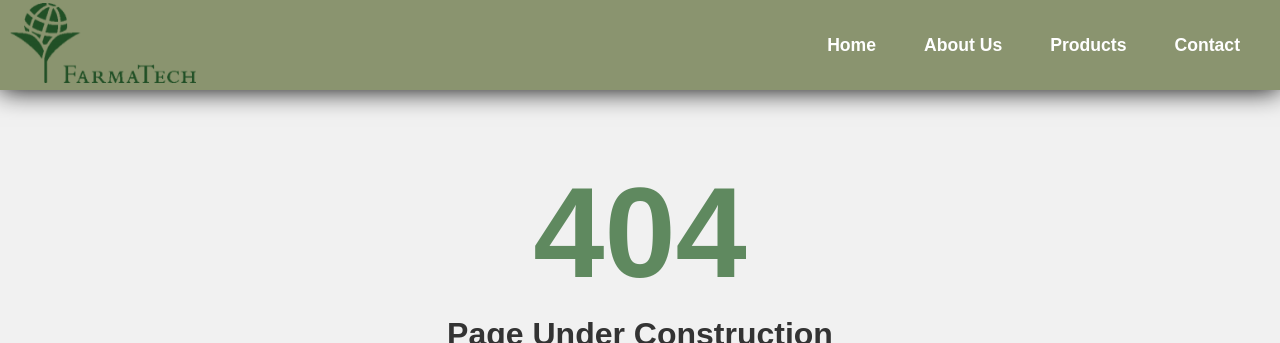
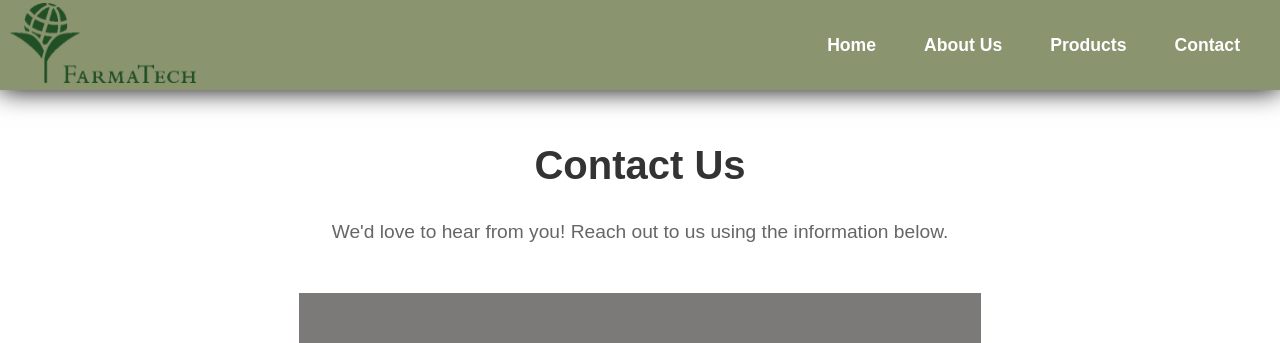
Before and after one commit to johncookmartin/ReactFarmaTech, a React (Vite) app: page /contact in a window 1280 px wide. Shown: the top 343 px of the page. Built offline with nearby package versions, Linux system fonts and the light colour scheme.

Commit message:
added contact page, cleaned up routing

```diff
--- a/src/App.jsx
+++ b/src/App.jsx
@@ -9,13 +9,15 @@ import HomePage from './pages/HomePage';
 import MainLayout from './layouts/MainLayout';
 import NotFound from './pages/NotFound';
 import AboutUs from './pages/AboutUs';
+import ContactUs from './pages/ContactUs';
 
 const App = () => {
   const router = createBrowserRouter(
     createRoutesFromElements(
       <Route path="/" element={<MainLayout />}>
         <Route index element={<HomePage />} />
-        <Route path="About" element={<AboutUs />} />
+        <Route path="about" element={<AboutUs />} />
+        <Route path="contact" element={<ContactUs />} />
         <Route path="*" element={<NotFound />} />
       </Route>
     )
--- /dev/null
+++ b/src/pages/ContactUs.jsx
@@ -0,0 +1,56 @@
+import React from 'react';
+import ContactUsFooter from '../components/ContactUsFooter';
+import './styles/contactus.css';
+
+const ContactUs = () => {
+  return (
+    <div className="contact-us-page">
+      <section className="contact-header">
+        <h1>Contact Us</h1>
+        <p>
+          We'd love to hear from you! Reach out to us using the information
+          below.
+        </p>
+      </section>
+      <section className="contact-form-section">
+        {/*
+        <h2>Send Us a Message</h2>
+        <form className="contact-form">
+          <label htmlFor="name">Name:</label>
+          <input
+            type="text"
+            id="name"
+            name="name"
+            placeholder="Your Name"
+            required
+          />
+
+          <label htmlFor="email">Email:</label>
+          <input
+            type="email"
+            id="email"
+            name="email"
+            placeholder="Your Email"
+            required
+          />
+
+          <label htmlFor="message">Message:</label>
+          <textarea
+            id="message"
+            name="message"
+            placeholder="Your Message"
+            rows="5"
+            required
+          ></textarea>
+
+          <button type="submit" className="submit-button">
+            Send Message
+          </button>
+        </form>
+        */}
+      </section>
+    </div>
+  );
+};
+
+export default ContactUs;
--- a/src/pages/HomePage.jsx
+++ b/src/pages/HomePage.jsx
@@ -5,7 +5,7 @@ import { carouselArr } from '../assets/carouselArray';
 import StoreBlock from '../components/StoreBlock';
 import threeFliesPhoto from '../assets/flies/Bactrocera_invadens_(06410591)_(6922919407).jfif';
 import productPhoto from '../assets/products/stock/FT 12.jpg';
-import resourcePhoto from '../assets/products/DSC00729.jpg';
+import contactPhoto from '../assets/products/DSC00729.jpg';
 import './styles/homepage.css';
 
 const HomePage = () => {
@@ -43,13 +43,17 @@ const HomePage = () => {
               </p>
             </div>
             <div className="quick-links-container">
-              <div to="/store" className="quick-link">
+              <div className="quick-link">
                 <img className="quick-link-image" src={productPhoto} />
-                <Link className="quick-link-caption">Products</Link>
+                <Link to="/products" className="quick-link-caption">
+                  Products
+                </Link>
               </div>
-              <div to="/resources" className="quick-link">
-                <img className="quick-link-image" src={resourcePhoto} />
-                <Link className="quick-link-caption">Resources</Link>
+              <div className="quick-link">
+                <img className="quick-link-image" src={contactPhoto} />
+                <Link to="/contact" className="quick-link-caption">
+                  Contact
+                </Link>
               </div>
             </div>
           </div>
--- /dev/null
+++ b/src/pages/styles/contactus.css
@@ -0,0 +1,58 @@
+.contact-us-page {
+   font-family: Arial, sans-serif;
+   padding: 20px;
+ }
+
+ .contact-header {
+   text-align: center;
+   margin-bottom: 30px;
+ }
+
+ .contact-header h1 {
+   font-size: 2.5rem;
+   color: #333;
+ }
+
+ .contact-header p {
+   font-size: 1.2rem;
+   color: #666;
+ }
+
+ .contact-form-section {
+   margin: 20px auto;
+   max-width: 600px;
+ }
+
+ .contact-form {
+   display: flex;
+   flex-direction: column;
+ }
+
+ .contact-form label {
+   margin-top: 10px;
+   font-weight: bold;
+ }
+
+ .contact-form input,
+ .contact-form textarea {
+   margin-top: 5px;
+   padding: 10px;
+   font-size: 1rem;
+   border: 1px solid #ccc;
+   border-radius: 5px;
+ }
+
+ .submit-button {
+   margin-top: 20px;
+   padding: 10px 20px;
+   background-color: #008000;
+   color: white;
+   border: none;
+   border-radius: 5px;
+   cursor: pointer;
+   font-size: 1rem;
+ }
+
+ .submit-button:hover {
+   background-color: #005500;
+ }
```
